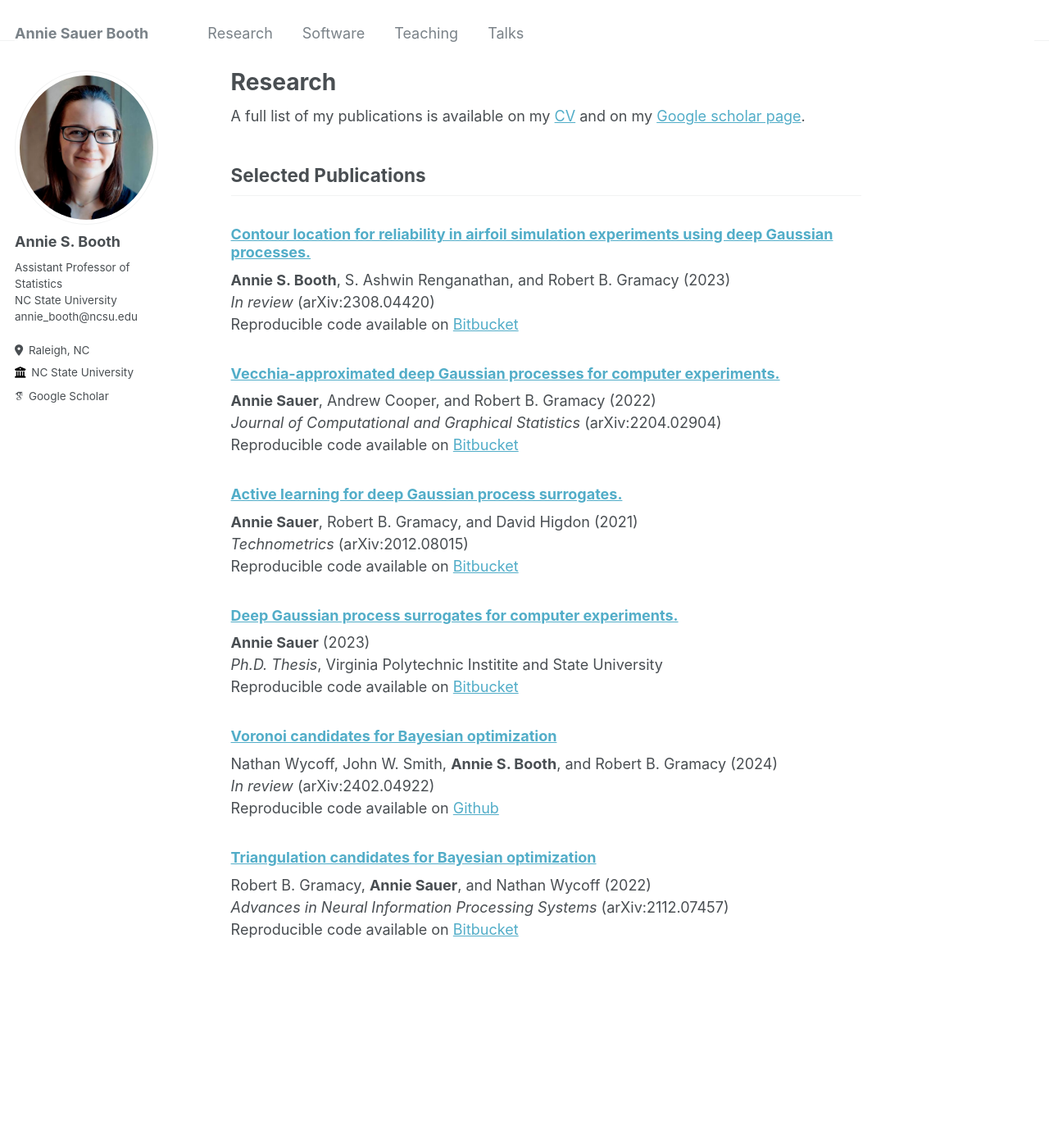
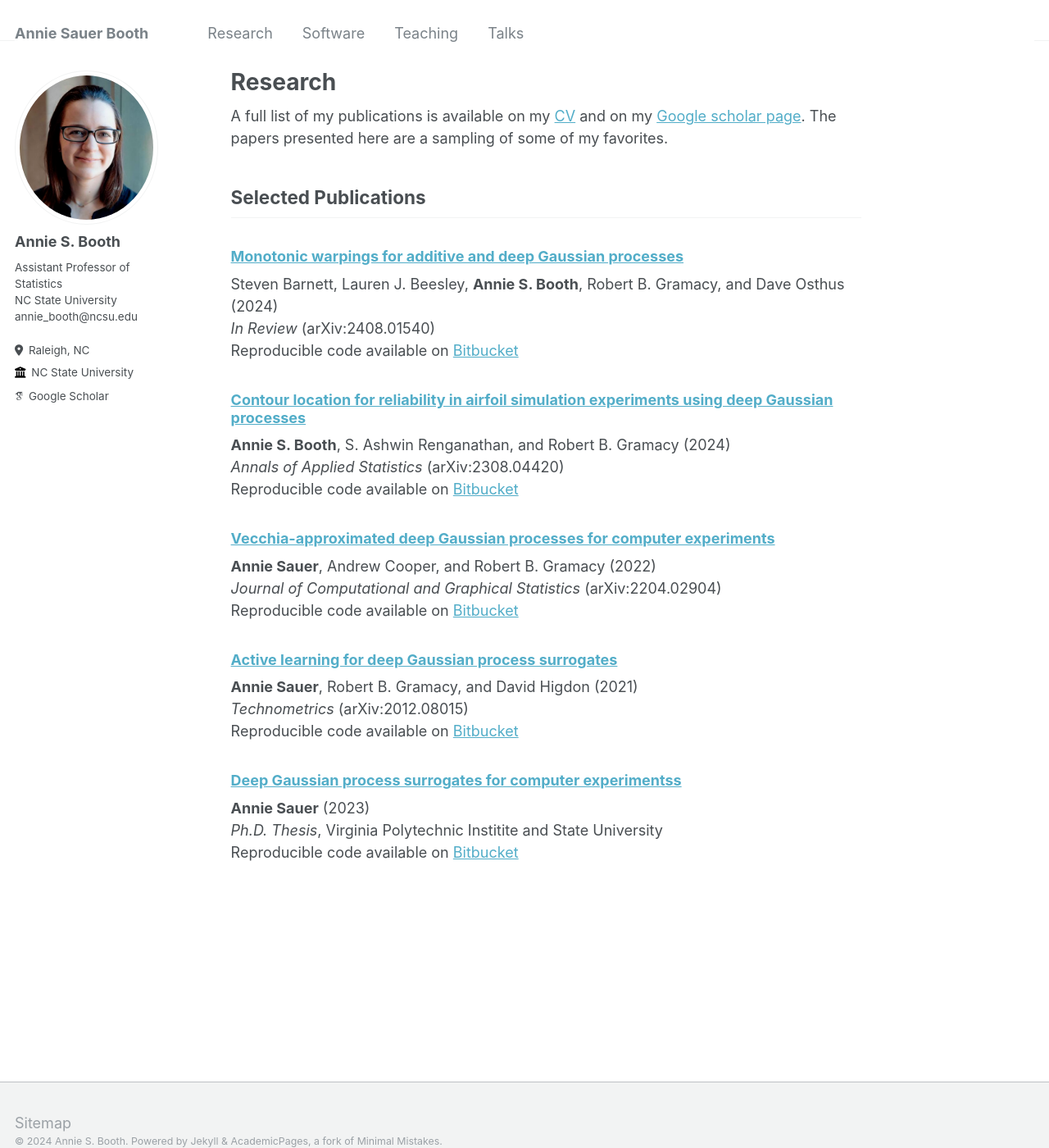
Before and after one commit to anniesbooth/anniesbooth.github.io, a Jekyll site: the page built from _pages/research.md, in a window 1280 px wide and 1400 px high. Shown: the whole window at 82% size. Built offline with Jekyll 4.4.1, drawn with Linux system fonts in a browser that asks for light colours; some web fonts are replaced.

```diff
--- a/_pages/research.md
+++ b/_pages/research.md
@@ -4,45 +4,41 @@ permalink: /research/
 author_profile: true
 ---
 
-A full list of my publications is available on my [CV](/files/BoothCV.pdf) and on my [Google scholar page](https://scholar.google.com/citations?user=yL2Ik1UAAAAJ&hl=en&oi=ao).
+A full list of my publications is available on my [CV](/files/BoothCV.pdf) and on my [Google scholar page](https://scholar.google.com/citations?user=yL2Ik1UAAAAJ&hl=en&oi=ao).  The papers presented here are a sampling of some of my favorites.
 
 Selected Publications
 ------
-### [Contour location for reliability in airfoil simulation experiments using deep Gaussian processes.](https://arxiv.org/pdf/2308.04420.pdf)
 
-**Annie S. Booth**, S. Ashwin Renganathan, and Robert B. Gramacy (2023)
-*In review* (arXiv:2308.04420)
+### [Monotonic warpings for additive and deep Gaussian processes](https://arxiv.org/pdf/2408.01540)
+
+Steven Barnett, Lauren J. Beesley, **Annie S. Booth**, Robert B. Gramacy, and Dave Osthus (2024)
+*In Review* (arXiv:2408.01540)
 Reproducible code available on [Bitbucket](https://bitbucket.org/gramacylab/deepgp-ex/)
 
-### [Vecchia-approximated deep Gaussian processes for computer experiments.](https://arxiv.org/pdf/2204.02904.pdf)
+
+### [Contour location for reliability in airfoil simulation experiments using deep Gaussian processes](https://arxiv.org/pdf/2308.04420.pdf)
+
+**Annie S. Booth**, S. Ashwin Renganathan, and Robert B. Gramacy (2024)
+*Annals of Applied Statistics* (arXiv:2308.04420)
+Reproducible code available on [Bitbucket](https://bitbucket.org/gramacylab/deepgp-ex/)
+
+
+### [Vecchia-approximated deep Gaussian processes for computer experiments](https://arxiv.org/pdf/2204.02904.pdf)
 
 **Annie Sauer**, Andrew Cooper, and Robert B. Gramacy (2022)
 *Journal of Computational and Graphical Statistics* (arXiv:2204.02904)
 Reproducible code available on [Bitbucket](https://bitbucket.org/gramacylab/deepgp-ex/)
 
 
-### [Active learning for deep Gaussian process surrogates.](https://arxiv.org/pdf/2012.08015v2.pdf)
+### [Active learning for deep Gaussian process surrogates](https://arxiv.org/pdf/2012.08015v2.pdf)
 
 **Annie Sauer**, Robert B. Gramacy, and David Higdon (2021)
 *Technometrics* (arXiv:2012.08015)
 Reproducible code available on [Bitbucket](https://bitbucket.org/gramacylab/deepgp-ex/)
 
 
-### [Deep Gaussian process surrogates for computer experiments.](http://hdl.handle.net/10919/114845)
+### [Deep Gaussian process surrogates for computer experimentss](http://hdl.handle.net/10919/114845)
 
 **Annie Sauer** (2023)
 *Ph.D. Thesis*, Virginia Polytechnic Institite and State University
 Reproducible code available on [Bitbucket](https://bitbucket.org/gramacylab/deepgp-ex/)
-
-
-### [Voronoi candidates for Bayesian optimization](https://arxiv.org/pdf/2402.04922.pdf)
-
-Nathan Wycoff, John W. Smith, **Annie S. Booth**, and Robert B. Gramacy (2024)
-*In review* (arXiv:2402.04922)
-Reproducible code available on [Github](https://github.com/NathanWycoff/vorcands)
-
-### [Triangulation candidates for Bayesian optimization](https://arxiv.org/pdf/2112.07457.pdf)
-
-Robert B. Gramacy, **Annie Sauer**, and Nathan Wycoff (2022)
-*Advances in Neural Information Processing Systems* (arXiv:2112.07457)
-Reproducible code available on [Bitbucket](https://bitbucket.org/gramacylab/tricands/)
```
Also changed, not shown: _pages/about.md (+11 -13 lines), _pages/news.md (added, +15 -0 lines), _pages/software.md (+3 -2 lines), 1 other file.
